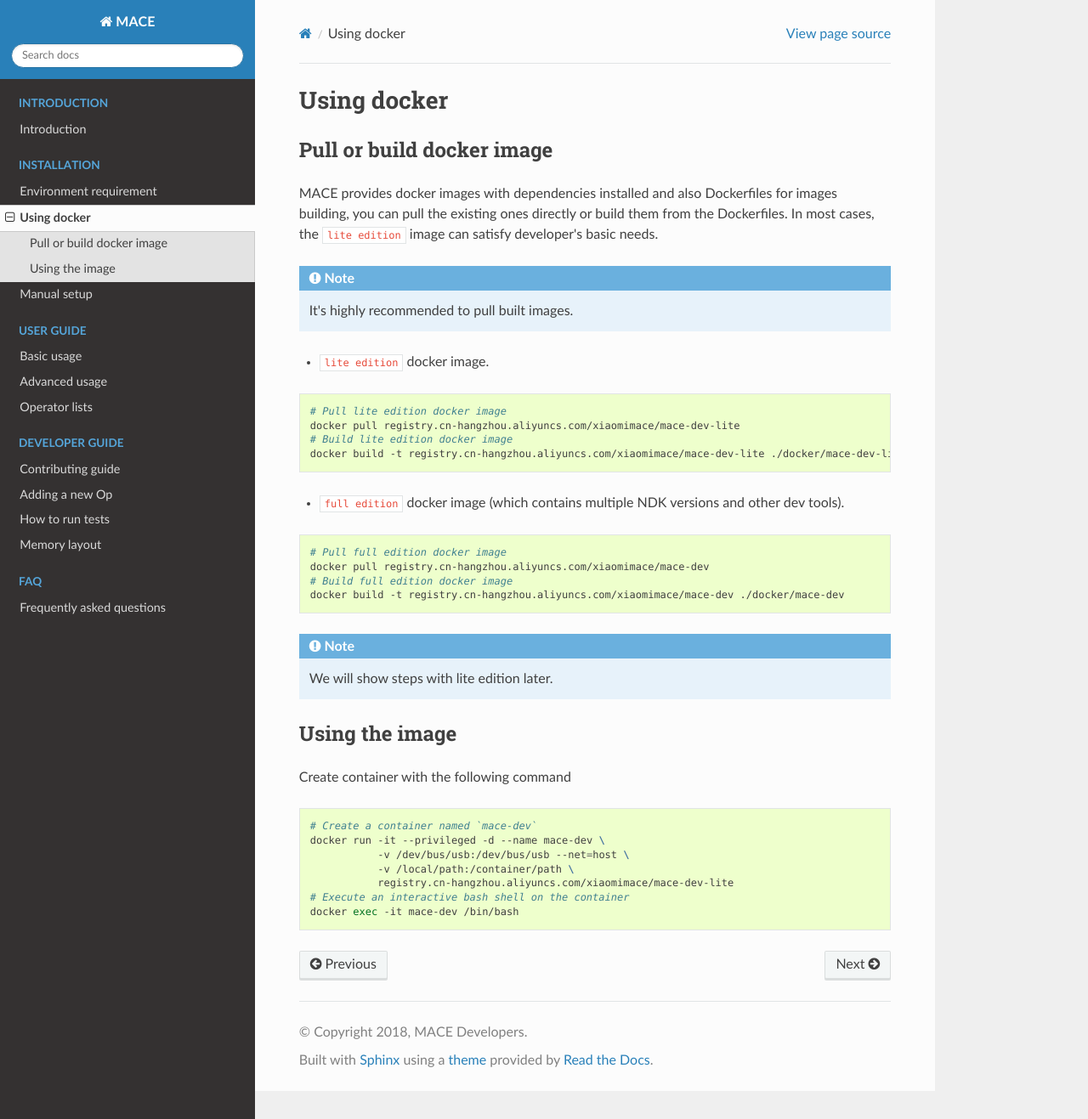
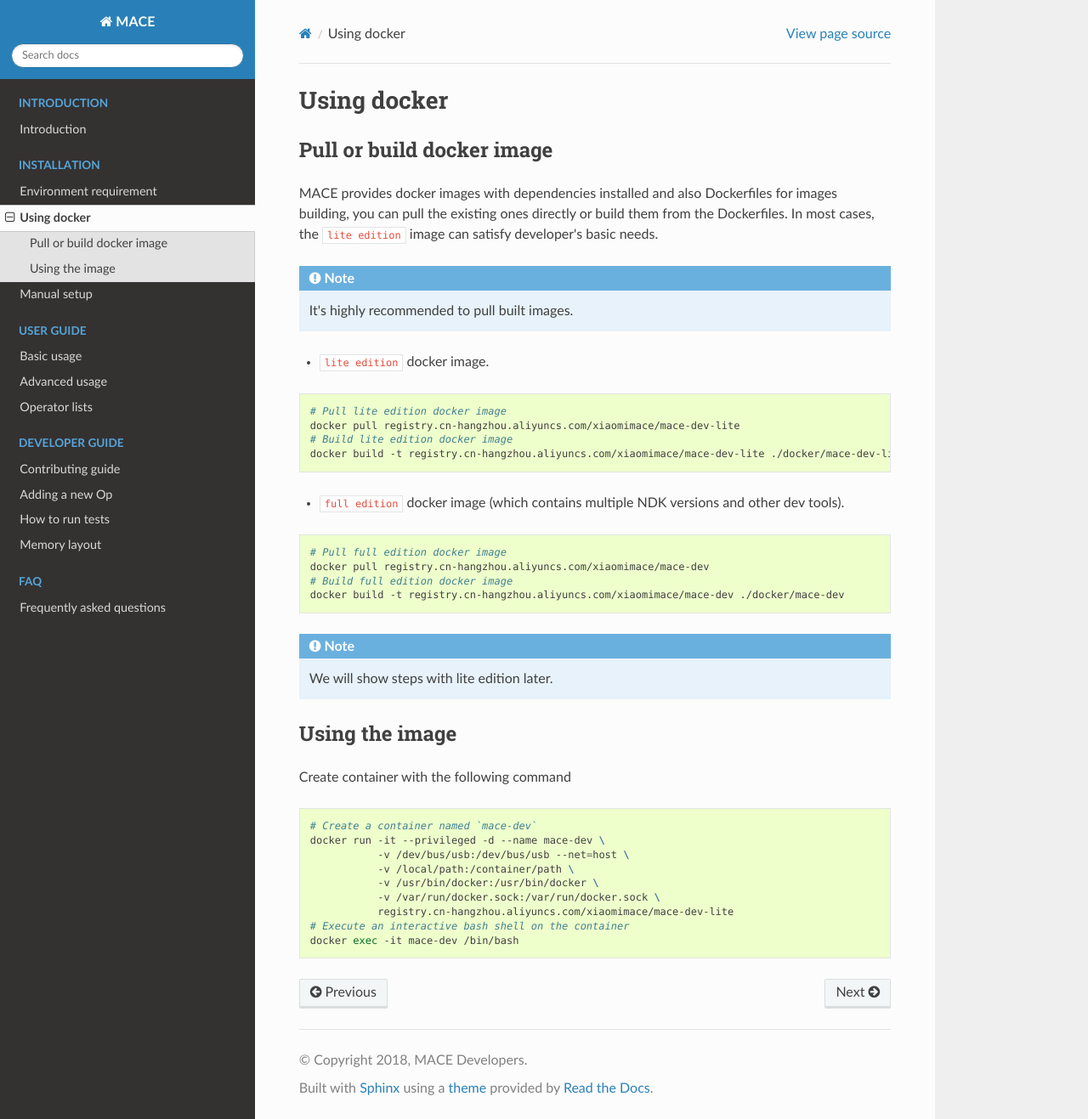
Before and after one commit to XiaoMi/mace, a Sphinx documentation site: the page built from docs/installation/using_docker.rst, in a window 1280 px wide and 1317 px high. Shown: the whole window at 85% size. Built offline with Sphinx 7.4.7 and the Read the Docs theme 2.0.0, drawn with Linux system fonts in a browser that asks for light colours.

Commit message:
fix caffe validate in docker

```diff
--- a/docs/installation/using_docker.rst
+++ b/docs/installation/using_docker.rst
@@ -45,6 +45,8 @@
     docker run -it --privileged -d --name mace-dev \
                -v /dev/bus/usb:/dev/bus/usb --net=host \
                -v /local/path:/container/path \
+               -v /usr/bin/docker:/usr/bin/docker \
+               -v /var/run/docker.sock:/var/run/docker.sock \
                registry.cn-hangzhou.aliyuncs.com/xiaomimace/mace-dev-lite
     # Execute an interactive bash shell on the container
     docker exec -it mace-dev /bin/bash
```
Also changed, not shown: 2 other files.
